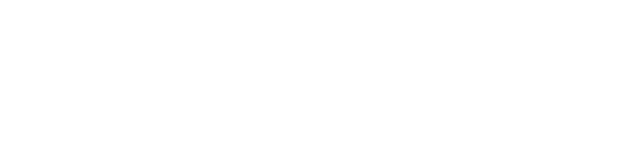
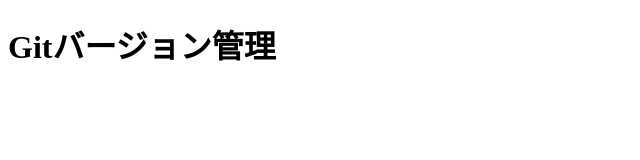
Before and after one commit to endotaka1932/GIt-hub_practice, a plain HTML site: page index.html in a window 1280 px wide. Shown: the whole page, without its empty margins (0-640 px from the left). Drawn offline with Linux system fonts and the light colour scheme.

Commit message:
h1の追加

```diff
--- a/index.html
+++ b/index.html
@@ -7,6 +7,6 @@
     <title>Document</title>
 </head>
 <body>
-
+    <h1>Gitバージョン管理</h1>
 </body>
 </html>
```
